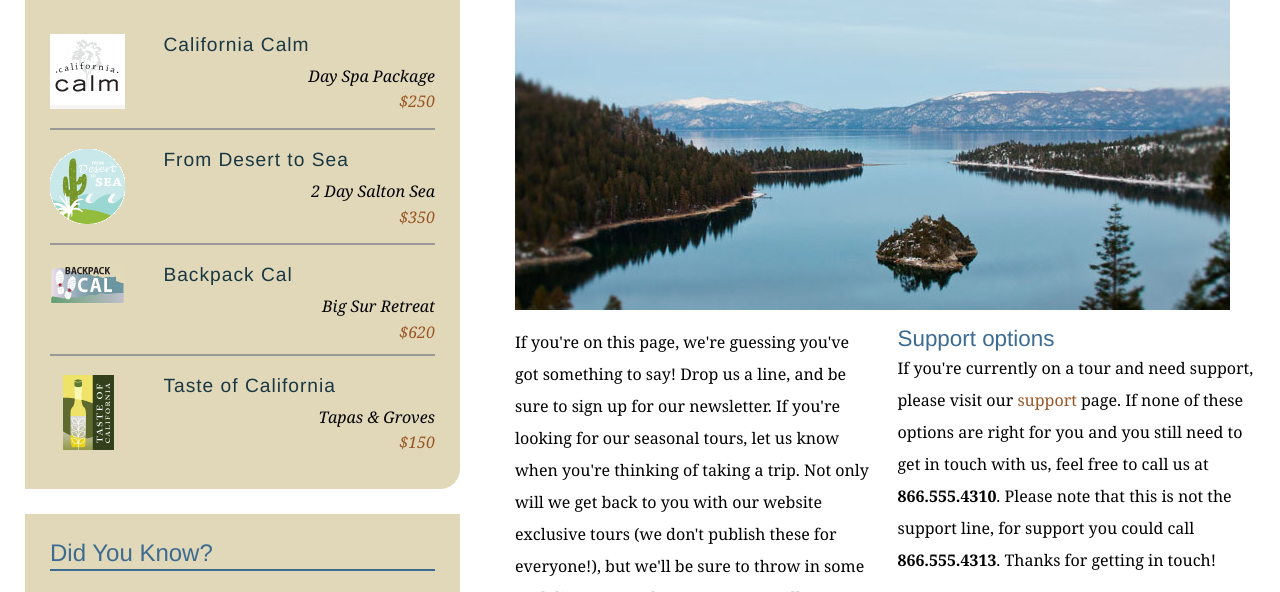
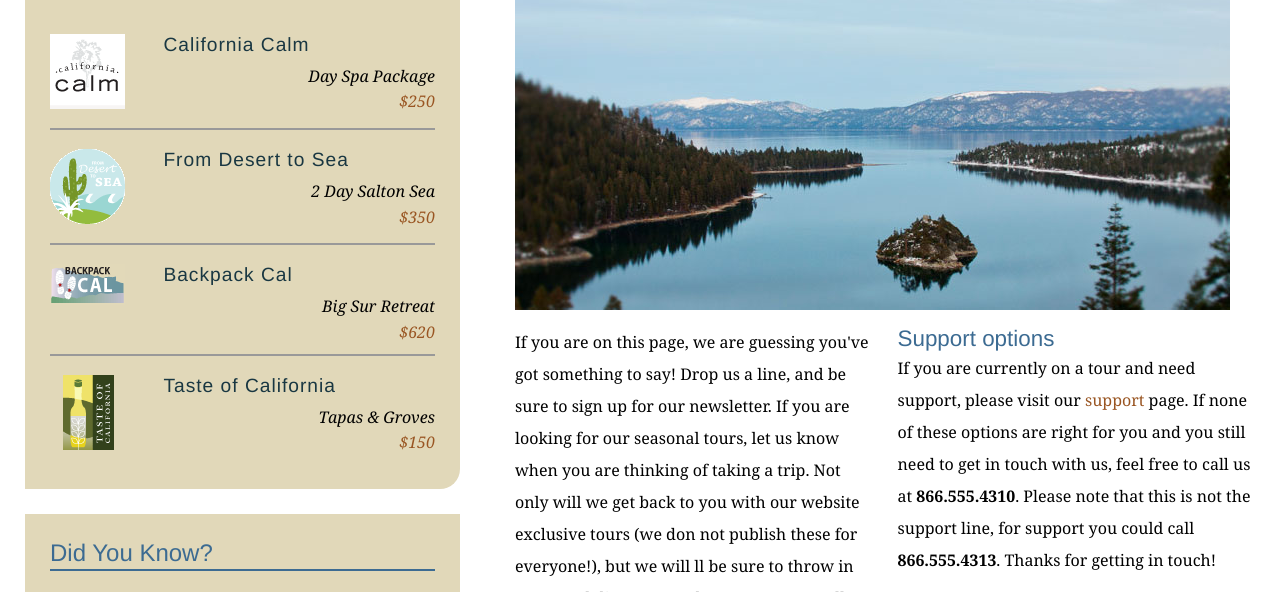
Before and after one commit to gramor/explore_california, a plain HTML site: page contact.html in a window 1280 px wide. Shown: the part 342-934 px from the top of the page. Drawn offline with Linux system fonts and the light colour scheme.

Commit message:
removed contractions

```diff
--- a/contact.html
+++ b/contact.html
@@ -68,10 +68,10 @@
           <h1>Get in touch</h1>
           <img src="assets/images/emerald_bay.jpg" alt="Beautiful Lake Tahoe" class="articleImage" />
           <div class="multiCol">
-            <p>If you're on this page, we're guessing you've got something to say! Drop us a line, and be sure to sign up for our newsletter. If you're looking for our seasonal tours,  let us know when you're thinking of taking a trip. Not only will we get back to you with our website exclusive tours (we don't publish these for everyone!), but we'll be sure to throw in some cool discounts and tour extras as well.</p>
+            <p>If you are on this page, we are guessing you've got something to say! Drop us a line, and be sure to sign up for our newsletter. If you are looking for our seasonal tours,  let us know when you are thinking of taking a trip. Not only will we get back to you with our website exclusive tours (we don not publish these for everyone!), but we will ll be sure to throw in some cool discounts and tour extras as well.</p>
 
             <h2>Support options</h2>
-            <p>If you're currently on a tour and need support, please visit our <a href="support.html">support</a> page. If none of these options are right for you and you still need to get in touch with us, feel free to call us at<span class="phone"> <strong>866.555.4310</strong>. Please note that this is not the support line, for support you could call </span><strong>866.555.4313</strong>. Thanks for getting in touch!</p>
+            <p>If you are currently on a tour and need support, please visit our <a href="support.html">support</a> page. If none of these options are right for you and you still need to get in touch with us, feel free to call us at<span class="phone"> <strong>866.555.4310</strong>. Please note that this is not the support line, for support you could call </span><strong>866.555.4313</strong>. Thanks for getting in touch!</p>
           </div>
 
           <form id="frmContact" name="frmContact" method="post" action="contact_process.html">
```
